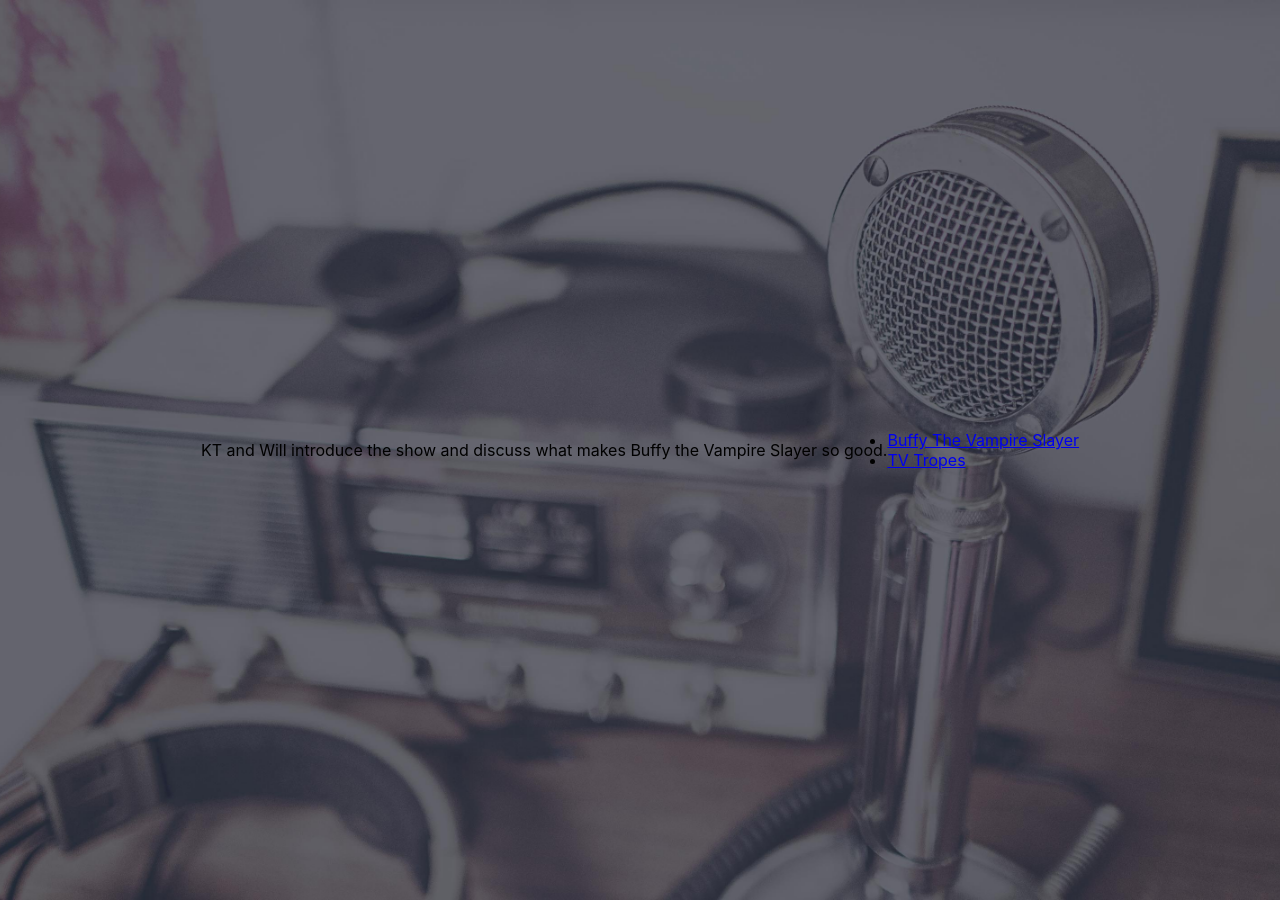
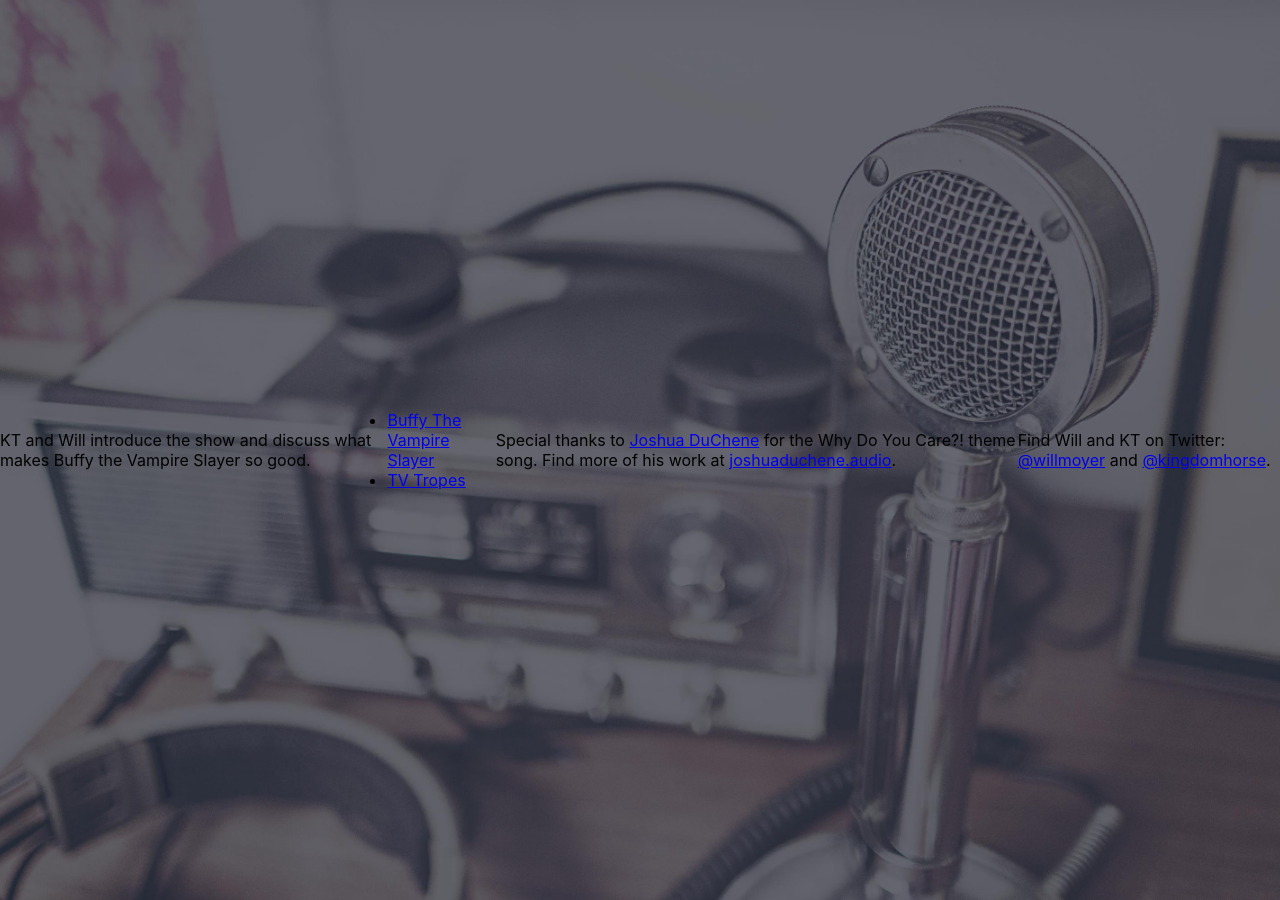
Before and after one commit to moyer/whydoyoucare.fm, a Jekyll site: the page built from episodes/_posts/2015-12-08-s01e01.md, in a window 1280 px wide. Built offline with Jekyll 4.4.1, drawn with Linux system fonts in a browser that asks for light colours.

Commit message:
Adds thanks to Joshua DuChene and links to hosts' twitter

```diff
--- a/episodes/_posts/2015-12-08-s01e01.md
+++ b/episodes/_posts/2015-12-08-s01e01.md
@@ -14,3 +14,7 @@
 
 - [Buffy The Vampire Slayer](Buffy the Vampire Slayer - Wikipedia, the free encyclopedia)
 - [TV Tropes](http://tvtropes.org/)
+
+Special thanks to [Joshua DuChene](http://joshuaduchene.audio) for the Why Do You Care?! theme song. Find more of his work at [joshuaduchene.audio](http://joshuaduchene.audio).
+
+Find Will and KT on Twitter: [@willmoyer](https://twitter.com/willmoyer) and [@kingdomhorse](https://twitter.com/kingdomhorse).
```
Also changed, not shown: episodes/_posts/2015-12-23-s01e02.md (+4 -0 lines).
